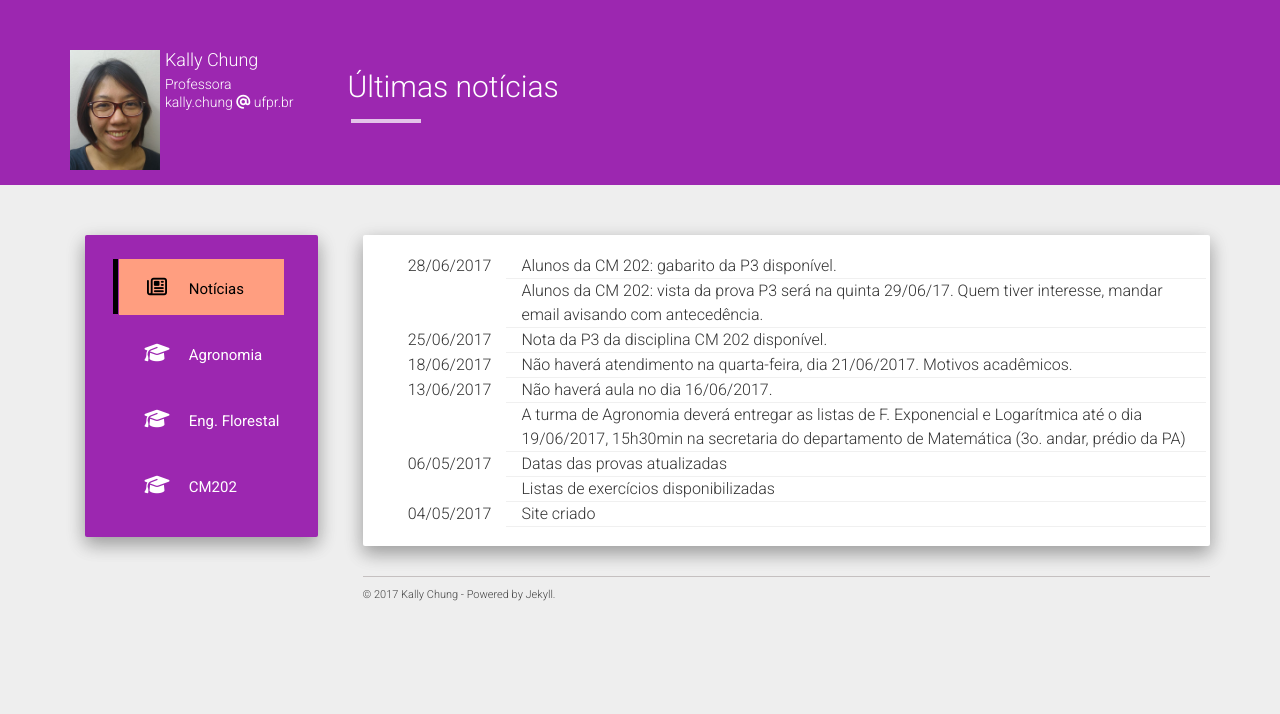
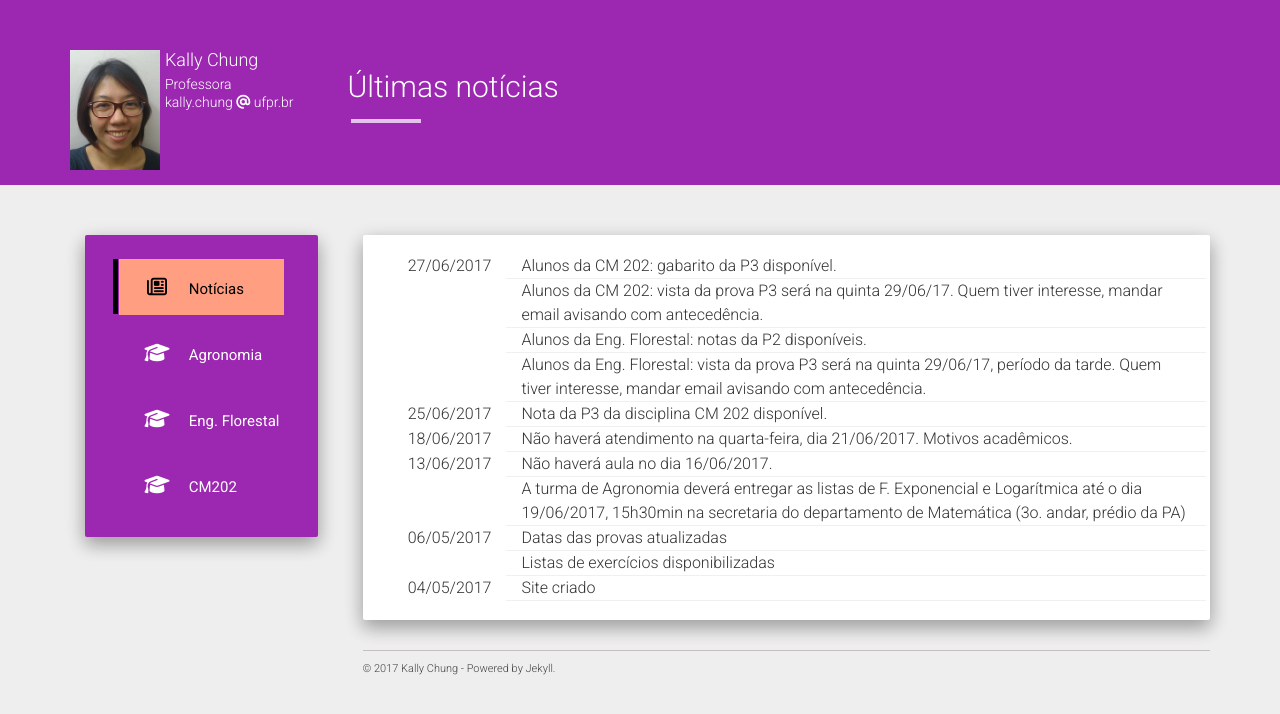
Before and after one commit to chunggnuhc/chunggnuhc.github.io, a Jekyll site: the page built from index.html, in a window 1280 px wide. Shown: the top 714 px of the page. Built offline with Jekyll 4.4.1, drawn with Linux system fonts in a browser that asks for light colours; nearby versions of some CDN libraries.

Commit message:
Notas da P2 da Eng. Florestal divulgadas

```diff
--- a/_data/noticias.yml
+++ b/_data/noticias.yml
@@ -1,6 +1,10 @@
-- data: 2017-06-28
+- data: 2017-06-27
+  noticia: "Alunos da Eng. Florestal: vista da prova P3 será na quinta 29/06/17, período da tarde. Quem tiver interesse, mandar email avisando com antecedência."
+- data: 2017-06-27
+  noticia: "Alunos da Eng. Florestal: notas da P2 disponíveis."
+- data: 2017-06-27
   noticia: "Alunos da CM 202: vista da prova P3 será na quinta 29/06/17. Quem tiver interesse, mandar email avisando com antecedência."
-- data: 2017-06-28
+- data: 2017-06-27
   noticia: "Alunos da CM 202: gabarito da P3 disponível."
 - data: 2017-06-25
   noticia: "Nota da P3 da disciplina CM 202 disponível."
```
